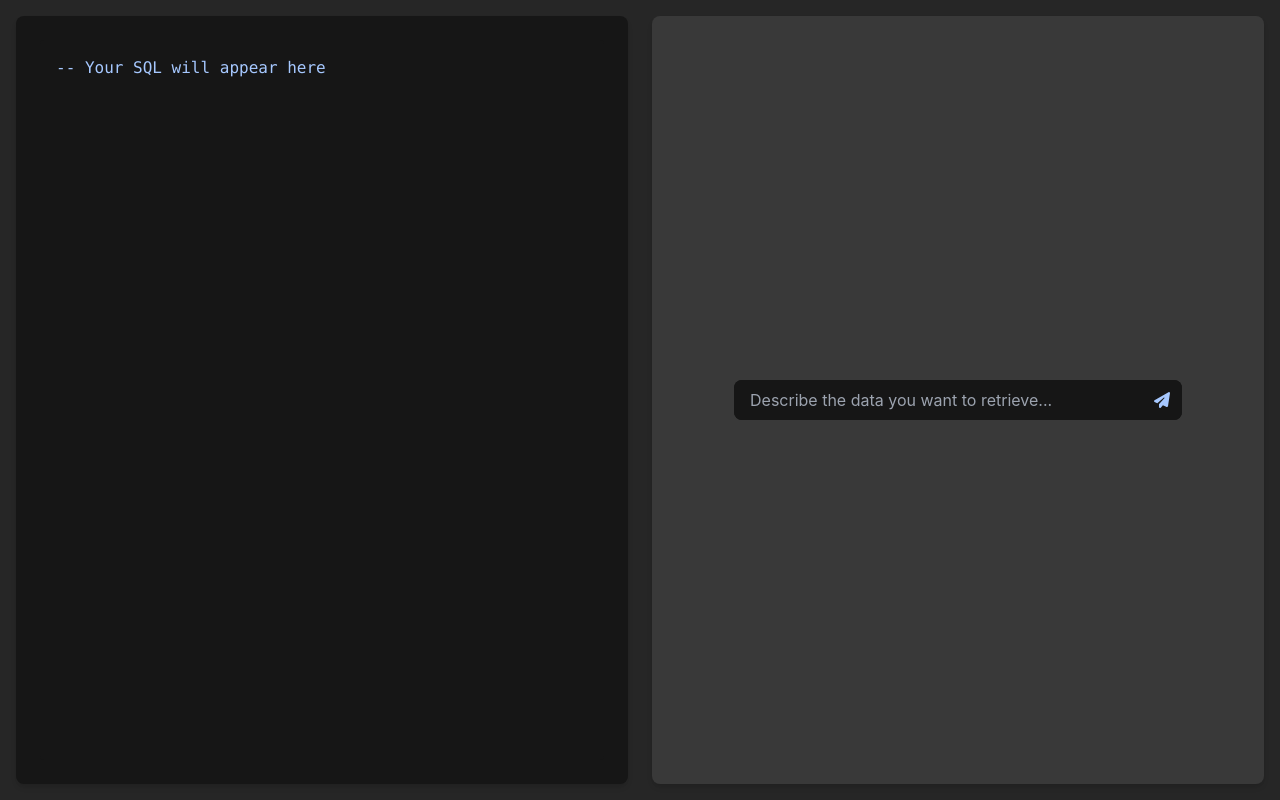
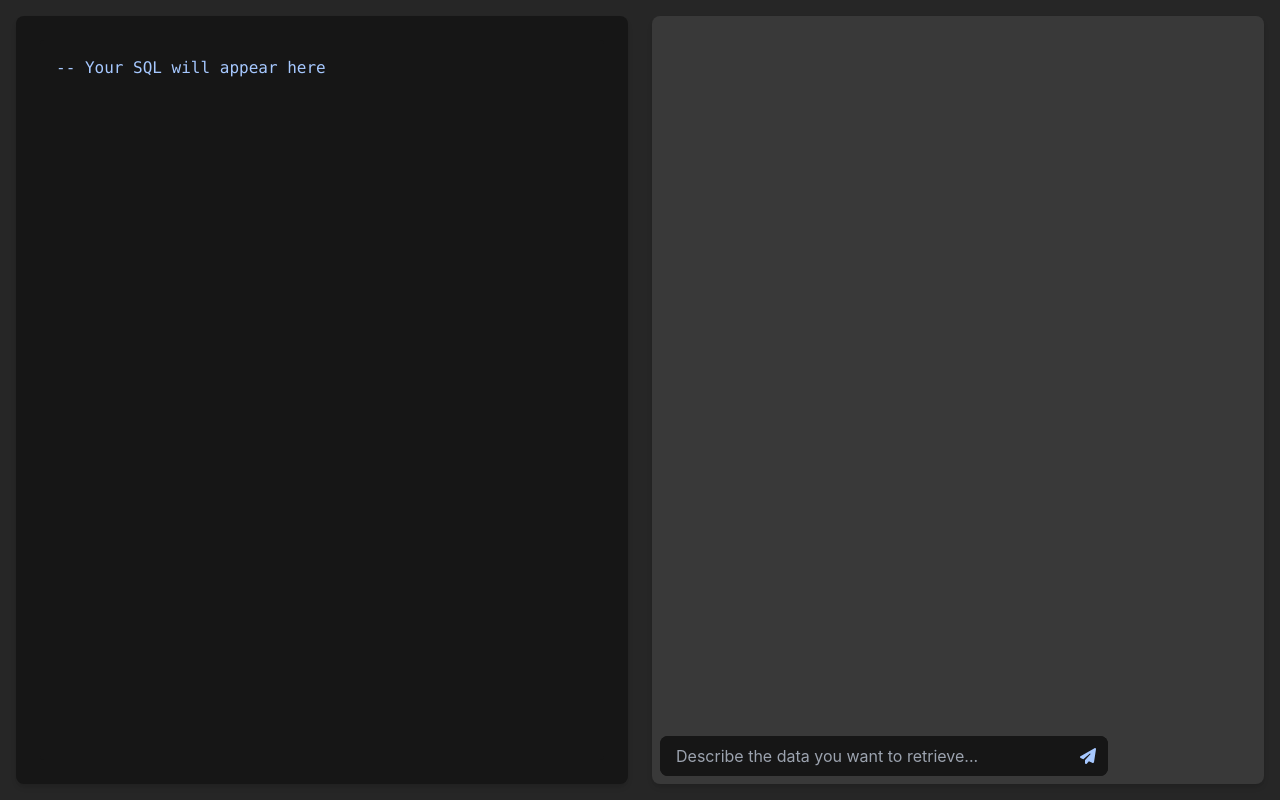
Before and after one commit to MartinCastroAlvarez/sql-cursor-ai-agent, a React (Create React App) app: page / in a window 1280 px wide. Built offline with nearby package versions, Linux system fonts and the light colour scheme.

Commit message:
Quick fix
-

```diff
--- a/package.json
+++ b/package.json
@@ -16,7 +16,10 @@
     "prettier": "^3.5.3",
     "react": "^19.0.0",
     "react-dom": "^19.0.0",
+    "react-markdown": "^10.1.0",
     "react-scripts": "5.0.1",
+    "rehype-highlight": "^7.0.2",
+    "remark-gfm": "^4.0.1",
     "typescript": "^5.8.2",
     "web-vitals": "^2.1.4"
   },
--- a/src/App.tsx
+++ b/src/App.tsx
@@ -1,9 +1,11 @@
 import React, { useState, useCallback } from 'react';
-import Input from './Input';
 import Editor from './Editor';
+import Chat from './Chat';
+import { useConversation } from './useConversation';
 
 const App: React.FC = () => {
   const [sql, setSql] = useState<string>('');
+  const [conversation, addMessage] = useConversation();
 
   const handleSubmit = useCallback((query: string) => {
     console.log(`User submitted: ${query}`);
@@ -11,6 +13,26 @@ const App: React.FC = () => {
     // For now, we'll just set some sample SQL based on the query
     setSql(`-- SQL generated from: ${query}\nSELECT * FROM users WHERE name LIKE '%${query}%';`);
   }, [setSql]);
+
+  // Handle sending a message in the chat
+  const handleSendMessage = useCallback((text: string) => {
+    // Add user message to conversation
+    addMessage({
+      text,
+      date: new Date(),
+      sender: "USER"
+    });
+
+    // Process the query to generate SQL
+    handleSubmit(text);
+
+    // Add agent response to conversation
+    addMessage({
+      text: `I've generated SQL for your query: \`\`\`sql\nSELECT * FROM users WHERE name LIKE '%${text}%';\n\`\`\``,
+      date: new Date(),
+      sender: "AGENT"
+    });
+  }, [addMessage, handleSubmit]);
 
   return (
     <div className="min-h-screen bg-carbon-gray-90 text-carbon-gray-10 flex flex-col">
@@ -23,10 +45,13 @@ const App: React.FC = () => {
             </div>
           </div>
 
-          {/* Right column (Input) */}
+          {/* Right column (Chat) - replaced Input with Chat */}
           <div className="w-full md:w-1/2 order-1 md:order-2 h-[calc(100vh-2rem)]">
-            <div className="bg-carbon-gray-80 rounded-lg shadow-md h-full flex items-center justify-center">
-              <Input onSubmit={handleSubmit} />
+            <div className="bg-carbon-gray-80 rounded-lg shadow-md h-full">
+              <Chat
+                messages={conversation}
+                onSendMessage={handleSendMessage}
+              />
             </div>
           </div>
         </div>
--- /dev/null
+++ b/src/Chat.tsx
@@ -0,0 +1,43 @@
+import React, { useEffect, useRef } from 'react';
+import Message from './Message';
+import Input from './Input';
+import { Message as MessageType } from './useConversation';
+
+interface ChatProps {
+  messages: MessageType[];
+  onSendMessage: (message: string) => void;
+}
+
+const Chat: React.FC<ChatProps> = ({ messages, onSendMessage }) => {
+  const messagesEndRef = useRef<HTMLDivElement>(null);
+
+  // Auto-scroll to bottom when messages change
+  useEffect(() => {
+    messagesEndRef.current?.scrollIntoView({ behavior: 'smooth' });
+  }, [messages]);
+
+  return (
+    <div className="flex flex-col h-full">
+      {/* Messages container - scrollable */}
+      <div className="flex-grow overflow-y-auto mb-4 p-2">
+        {messages.map((message, index) => (
+          <div
+            key={index}
+            className={`${message.sender === 'USER' ? 'ml-auto' : 'mr-auto'} max-w-[80%]`}
+          >
+            <Message text={message.text} />
+          </div>
+        ))}
+        {/* Empty div for scroll reference */}
+        <div ref={messagesEndRef} />
+      </div>
+
+      {/* Input container - fixed at bottom */}
+      <div className="p-2">
+        <Input onSubmit={onSendMessage} />
+      </div>
+    </div>
+  );
+};
+
+export default Chat;
--- /dev/null
+++ b/src/Message.tsx
@@ -0,0 +1,26 @@
+import React from 'react';
+import ReactMarkdown from 'react-markdown';
+import remarkGfm from 'remark-gfm';
+import rehypeHighlight from 'rehype-highlight';
+
+interface MessageProps {
+  text: string;
+}
+
+const Message: React.FC<MessageProps> = ({ text }) => {
+  return (
+    <div className="message p-4 rounded-lg bg-carbon-gray-90 text-carbon-gray-10 mb-4">
+      <ReactMarkdown
+        components={{
+          p: ({ node, ...props }) => <p className="prose prose-invert prose-sm max-w-none" {...props} />
+        }}
+        remarkPlugins={[remarkGfm]}
+        rehypePlugins={[rehypeHighlight]}
+      >
+        {text}
+      </ReactMarkdown>
+    </div>
+  );
+};
+
+export default Message;
--- /dev/null
+++ b/src/useConversation.ts
@@ -0,0 +1,32 @@
+import { useState, useCallback } from 'react';
+
+// Message type definition
+export type Message = {
+  text: string;
+  date: Date;
+  sender: "USER" | "AGENT";
+};
+
+// Maximum number of messages to keep in conversation history
+const MAX_MESSAGES = 20;
+
+/**
+ * Hook for managing conversation state
+ * @returns [conversation, addMessage] - Array containing conversation and function to add messages
+ */
+export function useConversation(): [Message[], (message: Message) => void] {
+  const [conversation, setConversation] = useState<Message[]>([]);
+
+  const addMessage = useCallback((message: Message) => {
+    setConversation(prevConversation => {
+      // If we already have the maximum number of messages, remove the oldest
+      if (prevConversation.length >= MAX_MESSAGES) {
+        return [...prevConversation.slice(1), message];
+      }
+      // Otherwise, just add the new message
+      return [...prevConversation, message];
+    });
+  }, []);
+
+  return [conversation, addMessage];
+}
```
Also changed, not shown: 1 other file (tests, documents, lock files or other folders).
